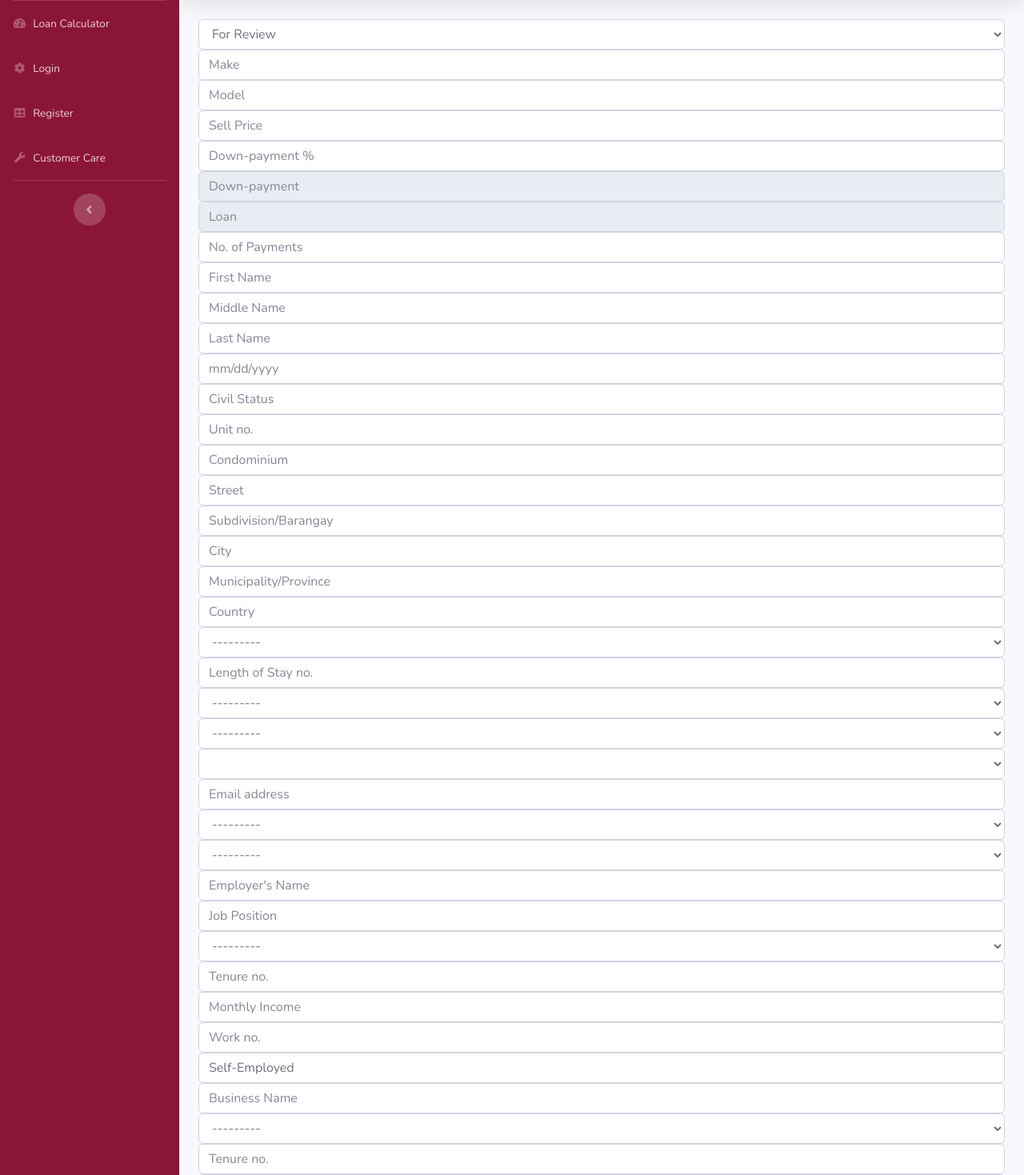
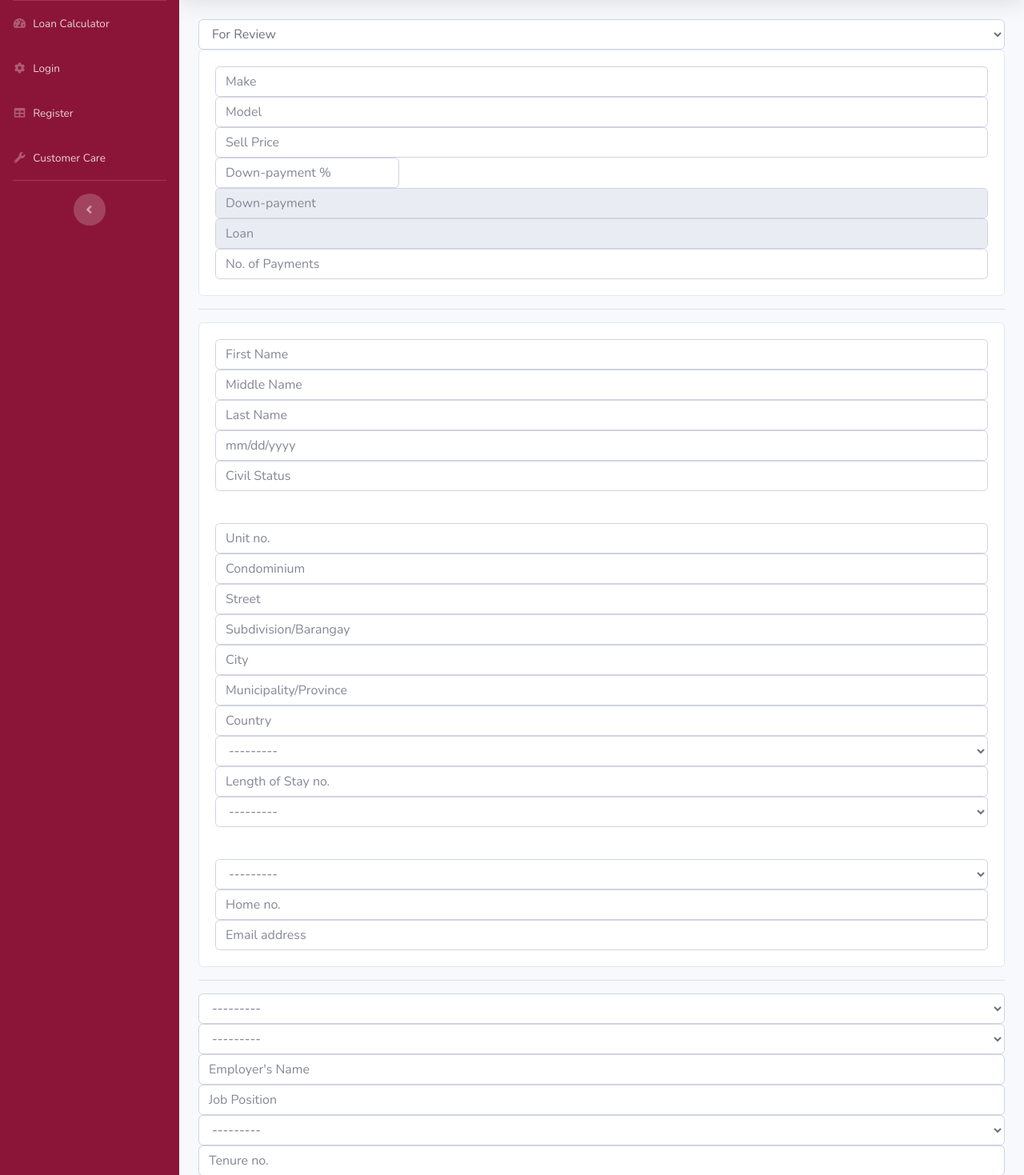
Before and after one commit to TristanBachini/Bank-Loan-Information-System, a Django app: page /borrower/loan-apply in a window 1280 px wide. Shown: the part 70-1539 px from the top of the page at 80% size. Run offline with Django 3.2, Linux system fonts and the light colour scheme; lists and menus that the app fills with data are empty; parts of the project's set-up code (start-up, migrations or seed data) failed here and were passed over; some libraries are stand-ins or nearby versions.

Commit message:
some modifications on loan_apply

```diff
--- a/bank_loan_information_system/create_manage_acc/views.py
+++ b/bank_loan_information_system/create_manage_acc/views.py
@@ -17,6 +17,7 @@ def account_registration(request):
     group = Group.objects.get(name='hasbankaccount')
 
     if(request.method == 'POST'):
+        form = AccountRegForm()
         form = AccountRegForm(
             {
                 'user': request.user,
--- a/bank_loan_information_system/loans_borrower/forms.py
+++ b/bank_loan_information_system/loans_borrower/forms.py
@@ -54,7 +54,7 @@ class LoanApplyForm(forms.ModelForm):
 
             # User contact
             'phone_type': forms.Select(attrs={'class': 'form-control', 'placeholder': 'Type of Phone'}),
-            'home_num': forms.Select(attrs={'class': 'form-control', 'placeholder': 'Home no.'}),
+            'home_num': forms.TextInput(attrs={'class': 'form-control', 'placeholder': 'Home no.'}),
             'email_add': forms.TextInput(attrs={'class': 'form-control', 'placeholder': 'Email address'}),
 
             'prime_income': forms.Select(attrs={'class': 'form-control', 'placeholder': 'Primary Income'}),
--- a/bank_loan_information_system/loans_borrower/templates/loans_borrower/loan-apply.html
+++ b/bank_loan_information_system/loans_borrower/templates/loans_borrower/loan-apply.html
@@ -29,23 +29,37 @@
 <form action="" class="create-record-form" method="post">
     {% csrf_token %}
     {{loan_form.status}}
-
+    <div class="card">
+        <div class="card-body">
+            <div class="col">
+                <div class="row">
                     {{loan_form.make}}
                     {{loan_form.model}}
                     {{loan_form.sell_price}}
+                </div>
+                <div class="row">
                     <div onchange="show()">
                         {{loan_form.dp_percent}}
                     </div>
                     {{loan_form.dp_amt}}
                     {{loan_form.loan_amt}}
                     {{loan_form.no_of_payments}}
+                </div>
+            </div>
+        </div>
+    </div>
 
+    <hr>
+
+    <div class="card">
+        <div class="card-body">
             {{loan_form.first_name}}
             {{loan_form.middle_name}}
             {{loan_form.last_name}}
             {{loan_form.birthdate}}
             {{loan_form.civ_status}}
-
+        </div>
+        <div class="card-body">
             {{loan_form.unit_no}}
             {{loan_form.condo_name}}
             {{loan_form.street}}
@@ -56,10 +70,15 @@
             {{loan_form.len_stay}}
             {{loan_form.len_stay_num}}
             {{loan_form.home_own}}
-
+        </div>
+        <div class="card-body">
             {{loan_form.phone_type}}
             {{loan_form.home_num}}
             {{loan_form.email_add}}
+        </div>
+    </div>
+
+    <hr>
 
     {{loan_form.prime_income}}
 
--- a/bank_loan_information_system/loans_borrower/views.py
+++ b/bank_loan_information_system/loans_borrower/views.py
@@ -27,7 +27,6 @@ def viewLoanAppsInfo(request, pk):
 
 def loanApply(request):
     today = datetime.now()
-    print(request.user)
     loan_form = LoanApplyForm()
     if(request.method == "POST"):
         loan_form = LoanApplyForm(request.POST)
```
Also changed, not shown: bank_loan_information_system/loans_borrower/migrations/0004_alter_loans_mobile_num.py (added). Lines whose indentation alone changed are shown as unchanged.
